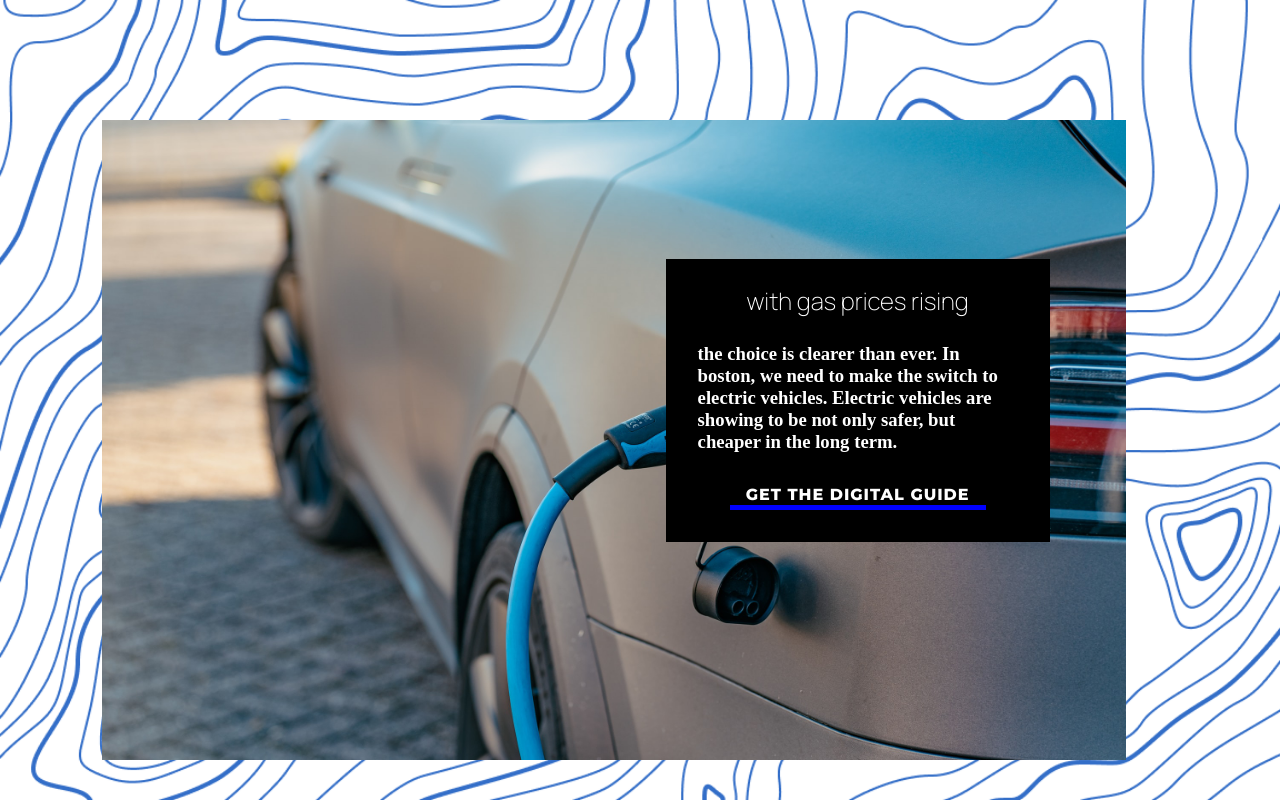
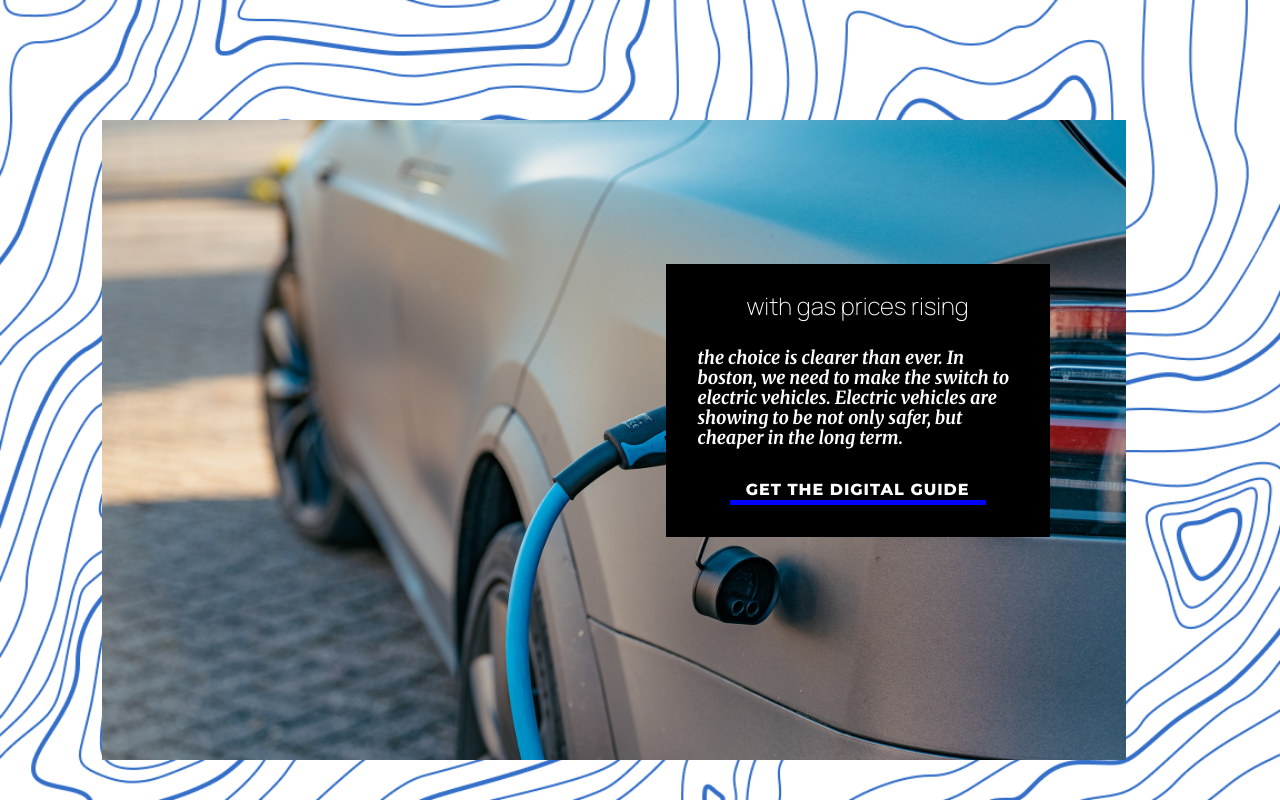
Before and after one commit to tariksouabny/EV, a plain HTML site: page src/index.html in a window 1280 px wide. Shown: the part 800-1600 px from the top of the page. Drawn offline with nearby package versions, Linux system fonts and the light colour scheme.

Commit message:
Make section 2 description para text merriweather

```diff
--- a/src/styles.css
+++ b/src/styles.css
@@ -160,7 +160,7 @@ line-height: 20px;
 
 }
 
-.section-2 .description .h3 {
+.section-2 .description h3 {
     font-family: 'Merriweather';
 font-style: italic;
 font-weight: 700;
```
